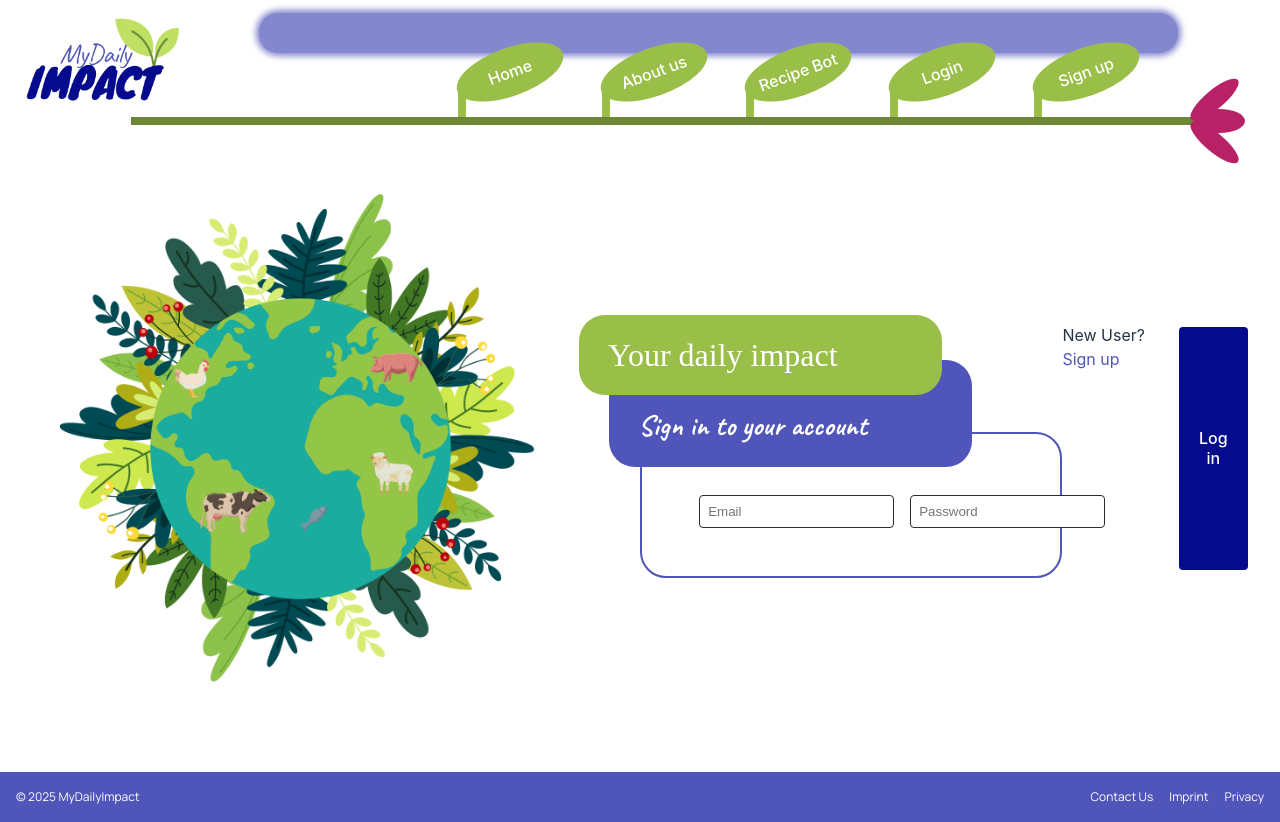
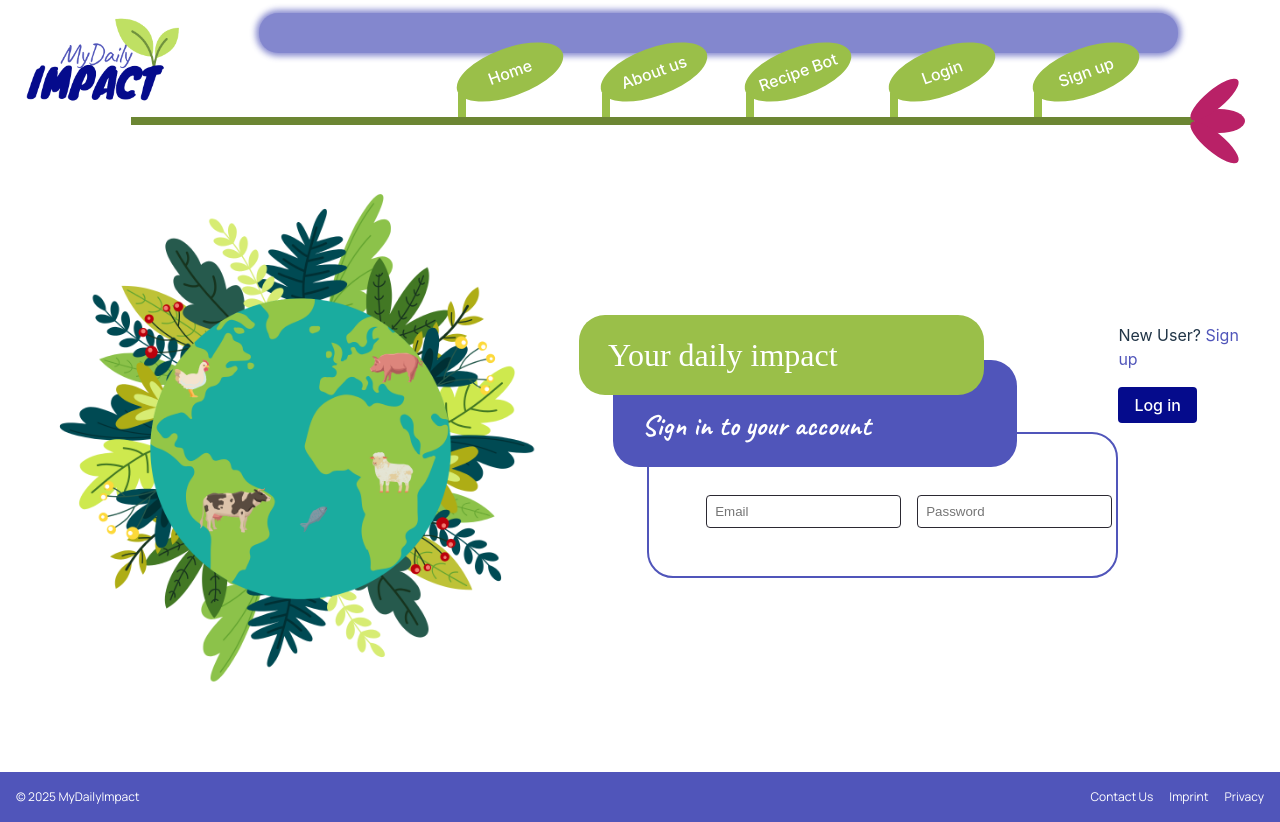
Before and after one commit to TechLabs-Remote-Bootcamp/WS24-MyDailyImpact, a React (Vite) app in the folder mdi-react/: page /login in a window 1280 px wide. Built offline with nearby package versions, Linux system fonts and the light colour scheme; a web font is replaced by a local one.

Commit message:
fix: added div container to be able to use flexbox

```diff
--- a/mdi-react/src/components/pages/Login.jsx
+++ b/mdi-react/src/components/pages/Login.jsx
@@ -15,6 +15,7 @@ export default function Login() {
       RightComponent={
         <>
           <RC_login />
+          <div className="login-footer">
             <p className="sign-up-suggestion">
               New User?{" "}
               <Link to="/sign-up" className="link">
@@ -22,6 +23,7 @@ export default function Login() {
               </Link>
             </p>
             <Button>Log in</Button>
+          </div>
         </>
       }
     />
```
Lines whose indentation alone changed are shown as unchanged.
